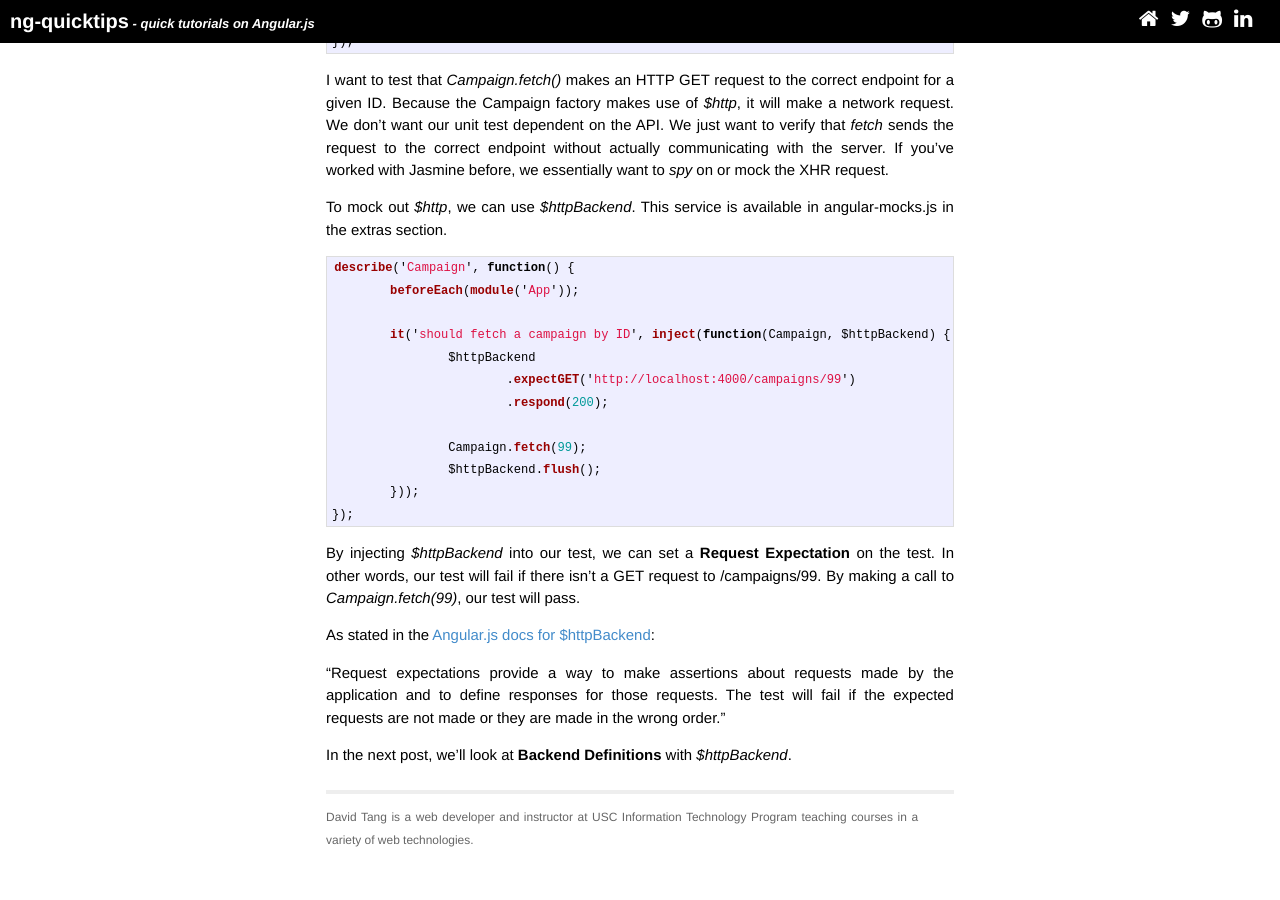
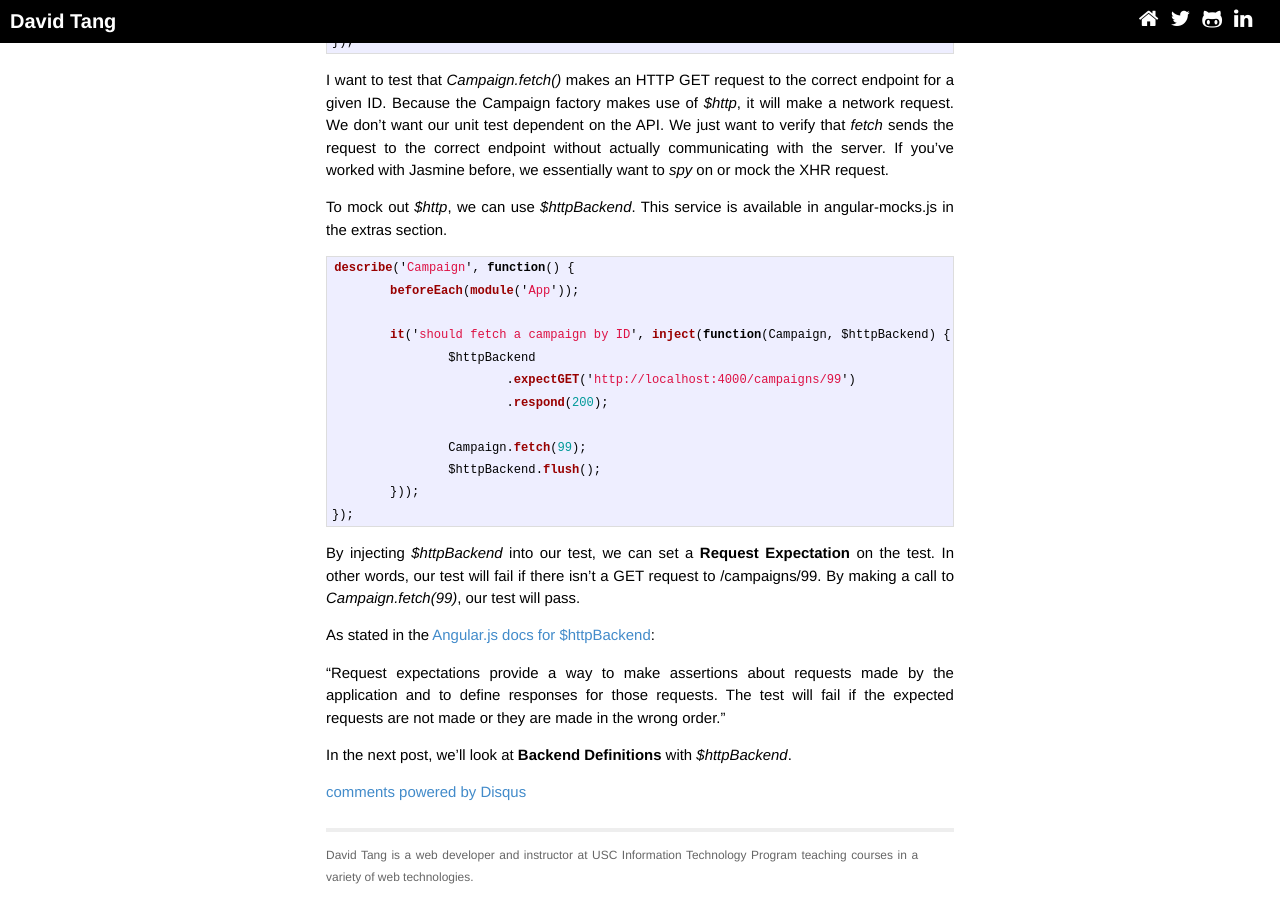
Before and after one commit to iamdtang/skaterdav85.github.io, a Jekyll site: the page built from _posts/2014-01-18-request-expectations-with-httpBackend.markdown, in a window 1280 px wide and 900 px high, scrolled down 543 px. Built offline with Jekyll 4.4.1, drawn with Linux system fonts in a browser that asks for light colours; nearby versions of some CDN libraries; Markdown is read by kramdown in place of the engine named in the settings; comment, search, counter and statistics services are not loaded; before the commit the page ends 1406 px from its top, so only the background shows below that.

Commit message:
update with disqus

```diff
--- a/_config.yml
+++ b/_config.yml
@@ -1,3 +1,3 @@
-name: ng-quicktips
+name: David Tang
 markdown: redcarpet
 pygments: true
--- a/_layouts/default.html
+++ b/_layouts/default.html
@@ -17,7 +17,7 @@
     <header class="fixed-header">
       <h1 class="title">
         <a href="/">{{ site.name }}</a>
-        <span class="caption">- quick tutorials on Angular.js</span>
+        <!-- <span class="caption">- quick tutorials on Angular.js</span> -->
       </h1>
       <nav>
         <ul>
--- a/_layouts/post.html
+++ b/_layouts/post.html
@@ -7,3 +7,18 @@ layout: default
 <div class="post">
 {{ content }}
 </div>
+
+<div id="disqus_thread"></div>
+<script type="text/javascript">
+    /* * * CONFIGURATION VARIABLES: EDIT BEFORE PASTING INTO YOUR WEBPAGE * * */
+    var disqus_shortname = 'davidtang'; // required: replace example with your forum shortname
+
+    /* * * DON'T EDIT BELOW THIS LINE * * */
+    (function() {
+        var dsq = document.createElement('script'); dsq.type = 'text/javascript'; dsq.async = true;
+        dsq.src = '//' + disqus_shortname + '.disqus.com/embed.js';
+        (document.getElementsByTagName('head')[0] || document.getElementsByTagName('body')[0]).appendChild(dsq);
+    })();
+</script>
+<noscript>Please enable JavaScript to view the <a href="http://disqus.com/?ref_noscript">comments powered by Disqus.</a></noscript>
+<a href="http://disqus.com" class="dsq-brlink">comments powered by <span class="logo-disqus">Disqus</span></a>
--- a/index.html
+++ b/index.html
@@ -1,6 +1,6 @@
 ---
 layout: default
-title: ng-quicktips
+title: David Tang
 ---
 
 <div id="home">
```
Also changed, not shown: 1 other file.
